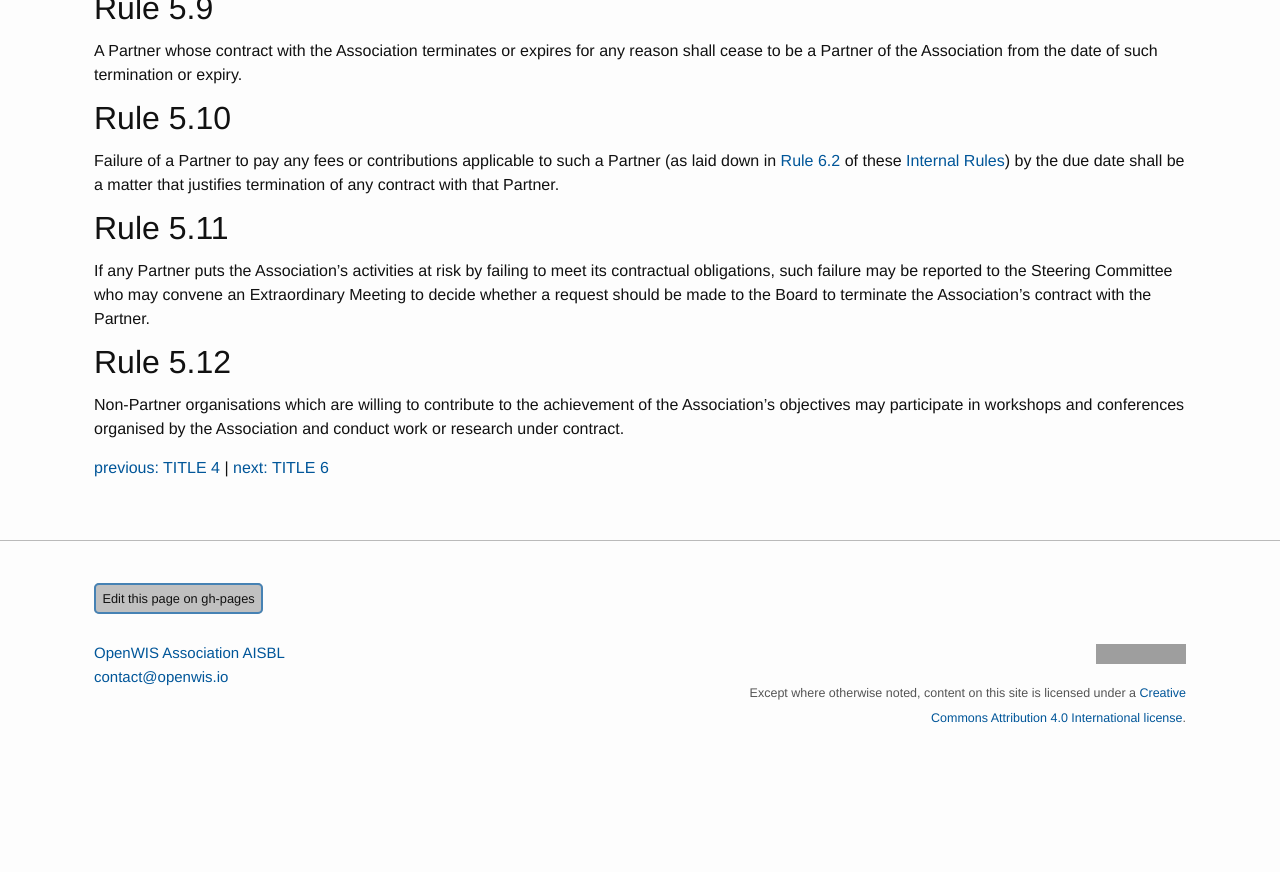
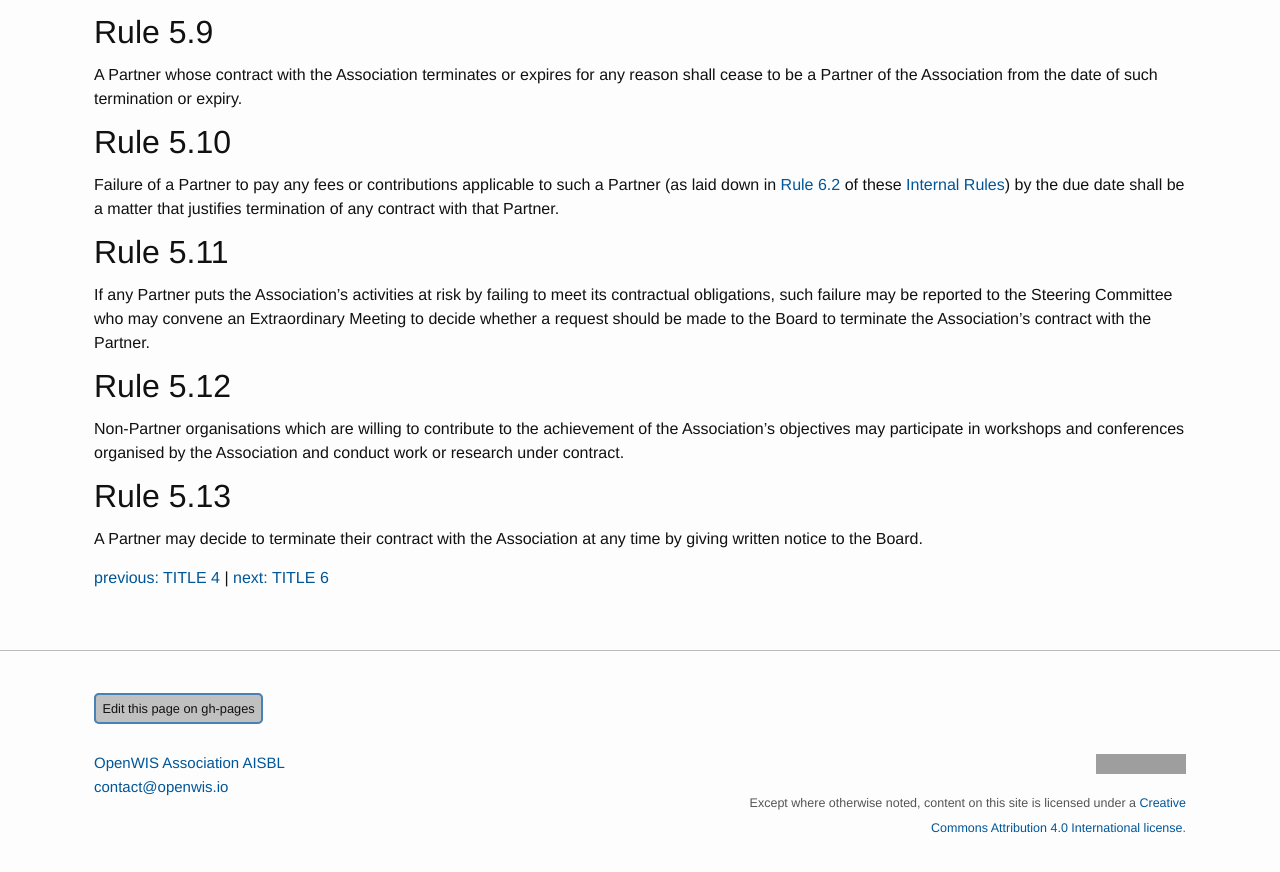
Before and after one commit to OpenWIS/openwis-documentation, a Jekyll site: the page built from rules/5-relationship-with-organisational-partners.md, in a window 1280 px wide and 900 px high, scrolled down 1919 px. Shown: the top 872 px of the window. Built offline with Jekyll 4.4.1, drawn with Linux system fonts in a browser that asks for light colours; before the commit the page ends 2709 px from its top, so only the background shows below that; grey boxes are pictures that could not be loaded.

Commit message:
Update 5-relationship-with-organisational-partners.md

```diff
--- a/rules/5-relationship-with-organisational-partners.md
+++ b/rules/5-relationship-with-organisational-partners.md
@@ -17,7 +17,8 @@ contents : [
     ["#rule-5.9", "Rule 5.9"],
     ["#rule-5.10", "Rule 5.10"],
     ["#rule-5.11", "Rule 5.11"],
-    ["#rule-5.12", "Rule 5.12"]
+    ["#rule-5.12", "Rule 5.12"],
+    ["#rule-5.13", "Rule 5.13"]
 ]
 ---
 
@@ -84,4 +85,8 @@ If any Partner puts the Association’s activities at risk by failing to meet it
 
 Non-Partner organisations which are willing to contribute to the achievement of the Association’s objectives may participate in workshops and conferences organised by the Association and conduct work or research under contract.
 
+<h2 id="rule-5.13">Rule 5.13</h2>
+
+A Partner may decide to terminate their contract with the Association at any time by giving written notice to the Board.
+
 [previous: TITLE 4]({{ "/rules/4-member-admission-resignation-exclusion-and-readmission.html" | prepend: site.baseurl }}) \| [next: TITLE 6]({{ "/rules/6-membership-and-partnership-fees-rights-privileges-and-obligations.html" | prepend: site.baseurl }})
```
